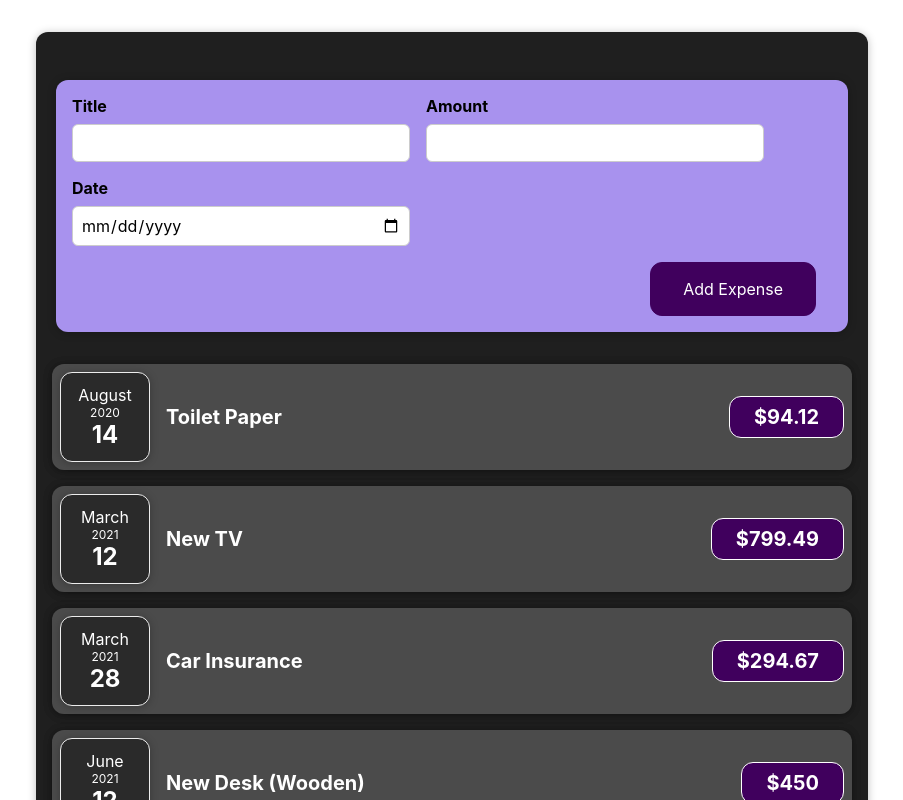
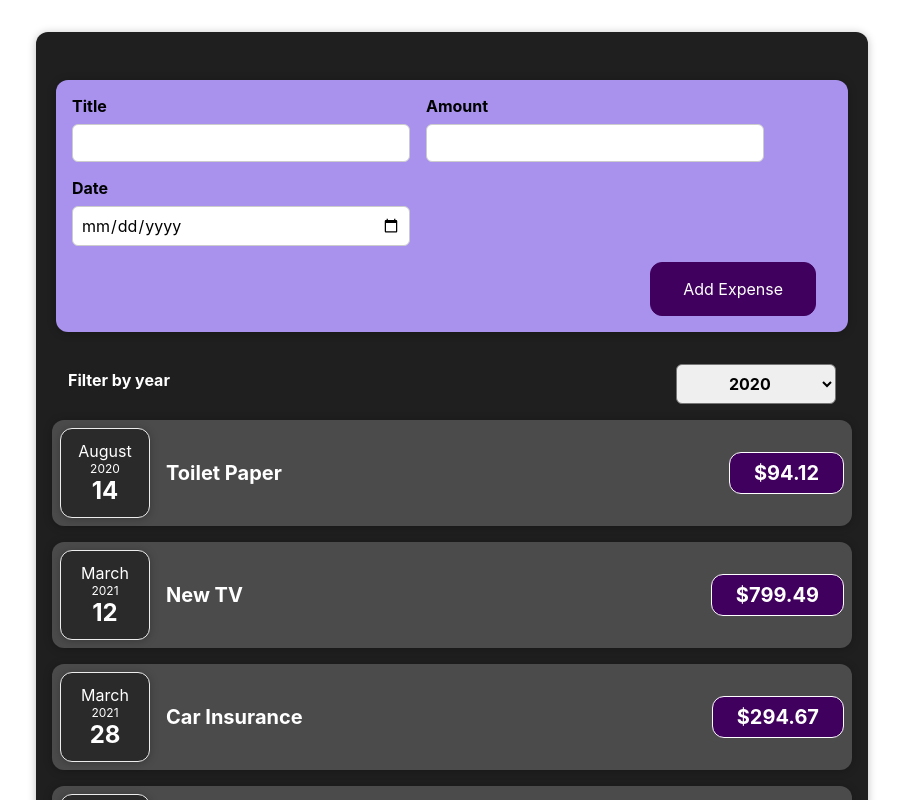
Before and after one commit to Jon-tim/Expense-Tracker, a React (Create React App) app: page / in a window 1280 px wide. Shown: the top 800 px of the page, without its empty margins (188-1091 px from the left). Built offline with nearby package versions, Linux system fonts and the light colour scheme.

Commit message:
added date filter UI without functionality

```diff
--- a/src/App.js
+++ b/src/App.js
@@ -2,20 +2,20 @@ import Expense from "./components/Expense/expense";
 function App() {
   const expenses = [
     {
-      id: "e1",
+      id: 1,
       title: "Toilet Paper",
       amount: 94.12,
       date: new Date(2020, 7, 14),
     },
-    { id: "e2", title: "New TV", amount: 799.49, date: new Date(2021, 2, 12) },
+    { id: 2, title: "New TV", amount: 799.49, date: new Date(2021, 2, 12) },
     {
-      id: "e3",
+      id: 3,
       title: "Car Insurance",
       amount: 294.67,
       date: new Date(2021, 2, 28),
     },
     {
-      id: "e4",
+      id: 4,
       title: "New Desk (Wooden)",
       amount: 450,
       date: new Date(2021, 5, 12),
--- /dev/null
+++ b/src/components/Expense/ExpensesFilter.css
@@ -0,0 +1,24 @@
+.expenses-filter {
+  color: white;
+  padding: 0 1rem;
+}
+
+.expenses-filter__control {
+  display: flex;
+  width: 100%;
+  align-items: center;
+  justify-content: space-between;
+  margin: 1rem 0;
+}
+
+.expenses-filter label {
+  font-weight: bold;
+  margin-bottom: 0.5rem;
+}
+
+.expenses-filter select {
+  font: inherit;
+  padding: 0.5rem 3rem;
+  font-weight: bold;
+  border-radius: 6px;
+}
--- /dev/null
+++ b/src/components/Expense/ExpensesFilter.js
@@ -0,0 +1,26 @@
+import React from "react";
+
+import "./ExpensesFilter.css";
+
+const ExpensesFilter = (props) => {
+  const yearChangeHandler = (event) => {
+    // console.log(year);
+    props.getYear(event.target.value);
+  };
+
+  return (
+    <div className="expenses-filter">
+      <div className="expenses-filter__control">
+        <label>Filter by year</label>
+        <select value={props.initYear} onChange={yearChangeHandler}>
+          <option value="2022">2022</option>
+          <option value="2021">2021</option>
+          <option value="2020">2020</option>
+          <option value="2019">2019</option>
+        </select>
+      </div>
+    </div>
+  );
+};
+
+export default ExpensesFilter;
--- a/src/components/Expense/expense.js
+++ b/src/components/Expense/expense.js
@@ -2,17 +2,29 @@ import "./expense.css";
 import ExpenseItem from "./ExpenseItem";
 import Card from "../UI/Card";
 import NewExpense from "../ExpenseForm/NewExpense";
+import ExpensesFilter from "./ExpensesFilter";
+import { useState } from "react";
 function Expense(props) {
-  const expend = props.item.map((i) => (
-    <Card>
-      <ExpenseItem item={i} key={i.id} />
-    </Card>
-  ));
+  const [year, setYear] = useState("2020");
+
+  const expend = props.item.map((i) => <ExpenseItem item={i} key={i.id} />);
+
+  const getDatafromChild = (dataGotten) => {
+    console.log(dataGotten);
+  };
+
+  const knowYear = (para) => {
+    setYear(para);
+  };
+
   return (
-    <Card className="expenses">
-      <NewExpense />
-      {expend}
-    </Card>
+    <div>
+      <Card className="expenses">
+        <NewExpense onGetData={getDatafromChild} />
+        <ExpensesFilter getYear={knowYear} initYear={year} />
+        {expend}
+      </Card>
+    </div>
   );
 }
 
--- a/src/components/ExpenseForm/Form.js
+++ b/src/components/ExpenseForm/Form.js
@@ -1,6 +1,6 @@
 import "./Form.css";
 import { useState } from "react";
-export default function Form() {
+export default function Form(props) {
   const [enteredTitle, setTitle] = useState("");
   const [enteredAmount, setAmount] = useState("");
   const [enteredDate, setDate] = useState("");
@@ -22,7 +22,9 @@ export default function Form() {
       date: new Date(enteredDate),
     };
 
-    console.log(expenseData);
+    props.onAddNewExpense(expenseData);
+
+    // console.log(expenseData);
     setTitle("");
     setAmount("");
     setDate("");
@@ -52,8 +54,8 @@ export default function Form() {
           <label>Date</label>
           <input
             type="date"
-            min="2005-01-01"
-            max="2025-12-31"
+            min="2019-01-01"
+            max="2022-12-31"
             value={enteredDate}
             onChange={dateChangeHandler}
           />
--- a/src/components/ExpenseForm/NewExpense.js
+++ b/src/components/ExpenseForm/NewExpense.js
@@ -1,9 +1,18 @@
 import "./NewExpense.css";
 import Form from "./Form";
-export default function NewExpense() {
+export default function NewExpense(props) {
+  const shipDataFromForm = (dataToBeShipped) => {
+    const shippedData = {
+      ...dataToBeShipped,
+      id: Math.floor(Math.random() * (9 - 1 + 1) + 1),
+    };
+    // console.log(shippedData);
+    props.onGetData(shippedData);
+  };
+
   return (
     <div className="new-expense">
-      <Form />
+      <Form onAddNewExpense={shipDataFromForm} />
     </div>
   );
 }
```
